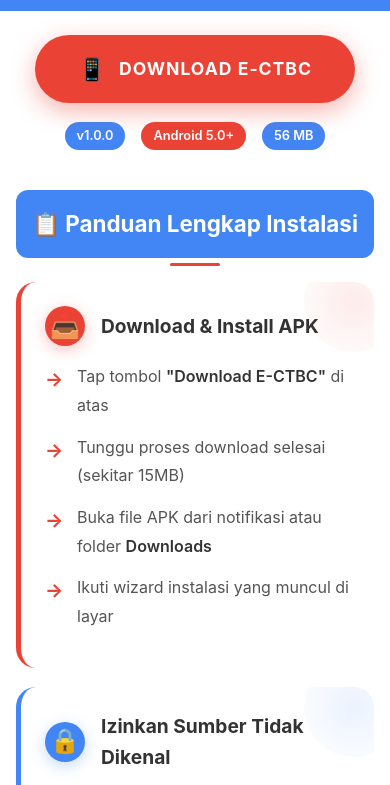
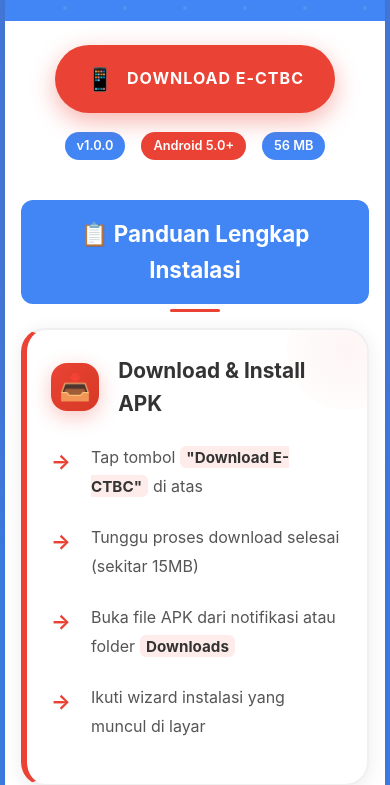
Before and after one commit to iamfinnz/ectbc-download, a website: page index.html in a window 390 px wide. Shown: the part 242-1027 px from the top of the page. Drawn offline with Linux system fonts and the light colour scheme.

Commit message:
🎨 Fix: single line download button + rounded blue-white border

```diff
--- a/index.html
+++ b/index.html
@@ -27,6 +27,7 @@
             background: #4285f4;
             min-height: 100vh;
             overflow-x: hidden;
+            padding: 20px 10px;
         }
 
         /* Animated Background */
@@ -75,6 +76,8 @@
             min-height: 100vh;
             position: relative;
             box-shadow: 0 0 40px rgba(0,0,0,0.2);
+            border-radius: 20px;
+            overflow: hidden;
         }
 
         /* Header */
@@ -85,6 +88,8 @@
             color: white;
             position: relative;
             overflow: hidden;
+            border-top-left-radius: 20px;
+            border-top-right-radius: 20px;
         }
 
         .header::before {
@@ -178,7 +183,7 @@
             border: none;
             padding: 1.2rem 2.5rem;
             border-radius: 50px;
-            font-size: 1.2rem;
+            font-size: 1.1rem;
             font-weight: 700;
             cursor: pointer;
             text-decoration: none;
@@ -194,6 +199,7 @@
             overflow: hidden;
             text-transform: uppercase;
             letter-spacing: 1px;
+            white-space: nowrap;
         }
 
         .download-btn::before {
@@ -362,17 +368,22 @@
 
         .instruction-card {
             background: white;
-            border-radius: 20px;
-            padding: 1.8rem;
-            margin-bottom: 1.2rem;
-            border-left: 5px solid #4285f4;
-            transition: all 0.4s ease;
+            border-radius: 24px;
+            padding: 2rem;
+            margin-bottom: 1.5rem;
+            border: 2px solid #f0f0f0;
+            transition: all 0.4s cubic-bezier(0.4, 0, 0.2, 1);
             position: relative;
             overflow: hidden;
+            box-shadow: 0 4px 20px rgba(0,0,0,0.08);
+        }
+
+        .instruction-card:nth-child(odd) {
+            border-left: 6px solid #4285f4;
         }
 
         .instruction-card:nth-child(even) {
-            border-left-color: #ea4335;
+            border-left: 6px solid #ea4335;
         }
 
         .instruction-card::before {
@@ -380,77 +391,106 @@
             position: absolute;
             top: 0;
             right: 0;
-            width: 100px;
-            height: 100px;
-            background: radial-gradient(circle, rgba(66, 133, 244, 0.1), transparent);
+            width: 120px;
+            height: 120px;
+            background: radial-gradient(circle, rgba(66, 133, 244, 0.05), transparent);
             border-radius: 50%;
-            transform: translate(30px, -30px);
+            transform: translate(40px, -40px);
+            transition: all 0.4s ease;
         }
 
         .instruction-card:nth-child(even)::before {
-            background: radial-gradient(circle, rgba(234, 67, 53, 0.1), transparent);
+            background: radial-gradient(circle, rgba(234, 67, 53, 0.05), transparent);
         }
 
         .instruction-card:hover {
-            transform: translateX(5px);
-            box-shadow: 0 8px 30px rgba(0,0,0,0.1);
+            transform: translateY(-8px);
+            box-shadow: 0 12px 40px rgba(0,0,0,0.15);
+            border-color: #e0e0e0;
+        }
+
+        .instruction-card:hover::before {
+            transform: translate(20px, -20px) scale(1.2);
+            opacity: 0.8;
         }
 
         .instruction-title {
-            font-size: 1.2rem;
+            font-size: 1.3rem;
             font-weight: 700;
             color: #333;
-            margin-bottom: 1rem;
+            margin-bottom: 1.2rem;
             display: flex;
             align-items: center;
-            gap: 1rem;
+            gap: 1.2rem;
+            position: relative;
+            z-index: 2;
         }
 
         .instruction-icon {
-            font-size: 1.5rem;
-            width: 2.5rem;
-            height: 2.5rem;
-            background: #4285f4;
-            border-radius: 50%;
+            font-size: 1.6rem;
+            width: 3rem;
+            height: 3rem;
+            background: linear-gradient(135deg, #4285f4, #1a73e8);
+            border-radius: 16px;
             display: flex;
             align-items: center;
             justify-content: center;
             flex-shrink: 0;
-            box-shadow: 0 4px 15px rgba(66, 133, 244, 0.3);
+            box-shadow: 0 6px 20px rgba(66, 133, 244, 0.3);
+            position: relative;
+            z-index: 2;
         }
 
         .instruction-card:nth-child(even) .instruction-icon {
-            background: #ea4335;
-            box-shadow: 0 4px 15px rgba(234, 67, 53, 0.3);
+            background: linear-gradient(135deg, #ea4335, #d73925);
+            box-shadow: 0 6px 20px rgba(234, 67, 53, 0.3);
         }
 
         .instruction-steps {
             color: #555;
             line-height: 1.8;
+            position: relative;
+            z-index: 2;
         }
 
         .step {
-            margin-bottom: 0.8rem;
-            padding-left: 2rem;
+            margin-bottom: 1rem;
+            padding-left: 2.5rem;
             position: relative;
+            padding-top: 0.2rem;
+            padding-bottom: 0.2rem;
         }
 
         .step::before {
             content: "→";
             position: absolute;
             left: 0;
+            top: 0.2rem;
             color: #4285f4;
             font-weight: bold;
-            font-size: 1.2rem;
+            font-size: 1.3rem;
+            transition: all 0.3s ease;
         }
 
         .instruction-card:nth-child(even) .step::before {
             color: #ea4335;
         }
 
+        .step:hover::before {
+            transform: translateX(5px);
+        }
+
         .step strong {
             color: #333;
-            font-weight: 600;
+            font-weight: 700;
+            background: rgba(66, 133, 244, 0.1);
+            padding: 0.1rem 0.4rem;
+            border-radius: 6px;
+            font-size: 0.95rem;
+        }
+
+        .instruction-card:nth-child(even) .step strong {
+            background: rgba(234, 67, 53, 0.1);
         }
 
         /* Warning Section */
@@ -502,6 +542,8 @@
             font-size: 0.9rem;
             border-top: 1px solid #eee;
             background: white;
+            border-bottom-left-radius: 20px;
+            border-bottom-right-radius: 20px;
         }
 
         .footer p:first-child {
@@ -572,8 +614,18 @@
 
         /* Responsive Design */
         @media (max-width: 480px) {
+            body {
+                padding: 10px 5px;
+            }
+
+            .container {
+                border-radius: 16px;
+            }
+
             .header {
                 padding: 2rem 1rem 1.5rem;
+                border-top-left-radius: 16px;
+                border-top-right-radius: 16px;
             }
 
             .content {
@@ -584,28 +636,35 @@
                 font-size: 1.9rem;
             }
 
-            .stats-section {
-                grid-template-columns: 1fr;
-                gap: 1rem;
-            }
-
-            .stat-card {
-                padding: 1.2rem;
-            }
-
             .instruction-card {
                 padding: 1.5rem;
             }
 
             .download-btn {
                 padding: 1rem 2rem;
-                font-size: 1.1rem;
+                font-size: 1rem;
+                max-width: 280px;
+            }
+
+            .footer {
+                border-bottom-left-radius: 16px;
+                border-bottom-right-radius: 16px;
             }
         }
 
         @media (max-width: 360px) {
+            body {
+                padding: 5px;
+            }
+
+            .container {
+                border-radius: 12px;
+            }
+
             .header {
                 padding: 1.5rem 0.75rem 1rem;
+                border-top-left-radius: 12px;
+                border-top-right-radius: 12px;
             }
 
             .content {
@@ -618,7 +677,13 @@
 
             .download-btn {
                 padding: 0.9rem 1.8rem;
-                font-size: 1rem;
+                font-size: 0.95rem;
+                max-width: 260px;
+            }
+
+            .footer {
+                border-bottom-left-radius: 12px;
+                border-bottom-right-radius: 12px;
             }
         }
 
```
